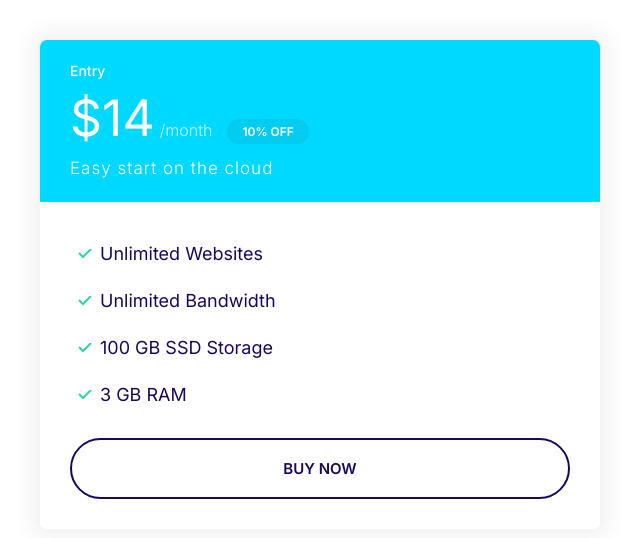
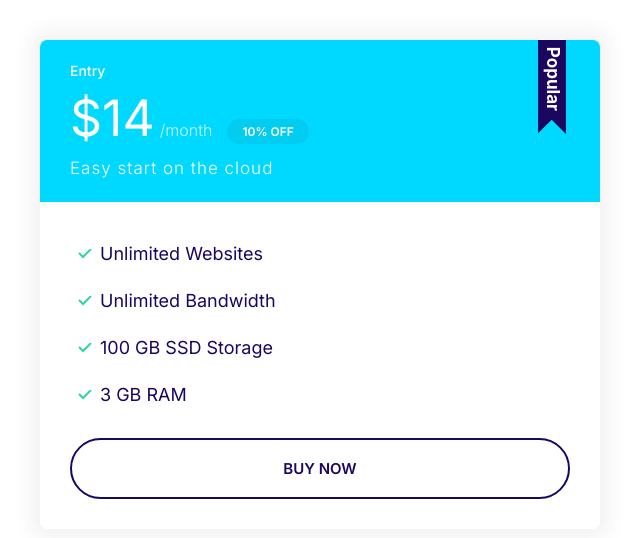
Before and after one commit to sgraubard/Moshify, a plain HTML site: page index.html in a window 1280 px wide. Shown: the whole page, without its empty margins (0-640 px from the left). Drawn offline with Linux system fonts and the light colour scheme.

Commit message:
20- Popular Badge

```diff
--- a/css/styles.css
+++ b/css/styles.css
@@ -333,6 +333,19 @@ a {
   margin-bottom: 2rem;
 }
 
+.plan--popular .card__header {
+  position: relative;
+}
+
+.plan--popular .card__header::before {
+  content: url(../images/popular.svg);
+  width: 40px;
+  display: inline-block;
+  position: absolute;
+  top: -6px;
+  right: 5%;
+}
+
 @media screen and (min-width: 1024px) {
   .plan__name {
     font-size: 1.4rem;
--- a/index.html
+++ b/index.html
@@ -15,8 +15,8 @@
     <link rel="stylesheet" href="css/styles.css" />
   </head>
   <body>
-    <div class="plan">
-      <div style="width: 50%; padding: 4rem">
+    <div style="width: 50%; padding: 4rem">
+      <div class="plan plan--popular">
         <div class="card card--secondary">
           <header class="card__header">
             <h3 class="plan__name">Entry</h3>
```
Also changed, not shown: components/popular-badge.html (added, +22 -0 lines), images/popular.svg (added).
